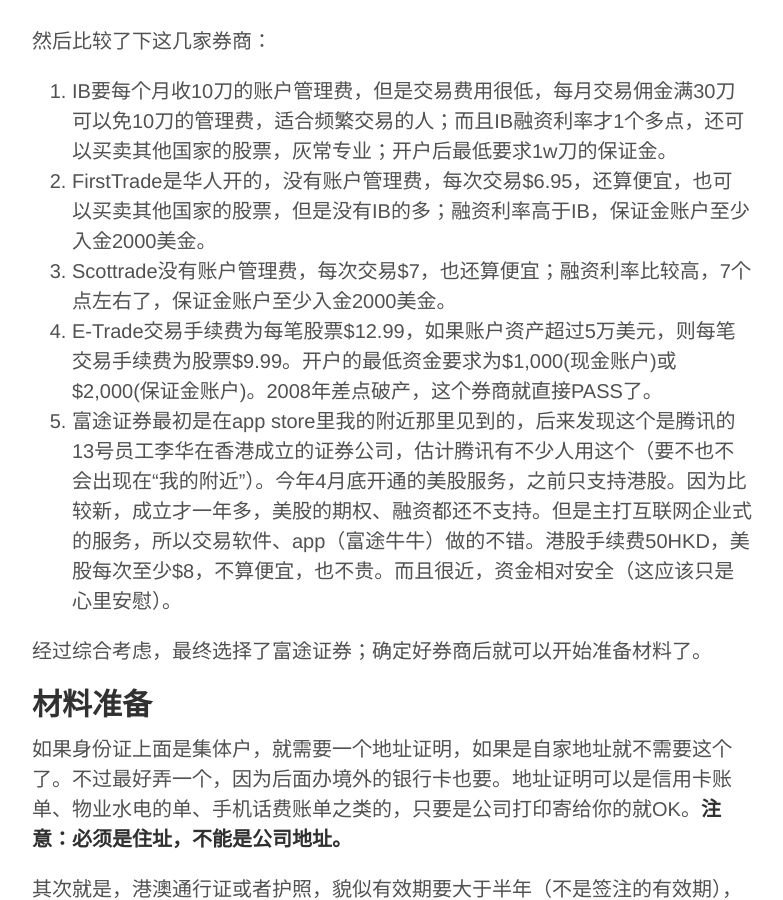
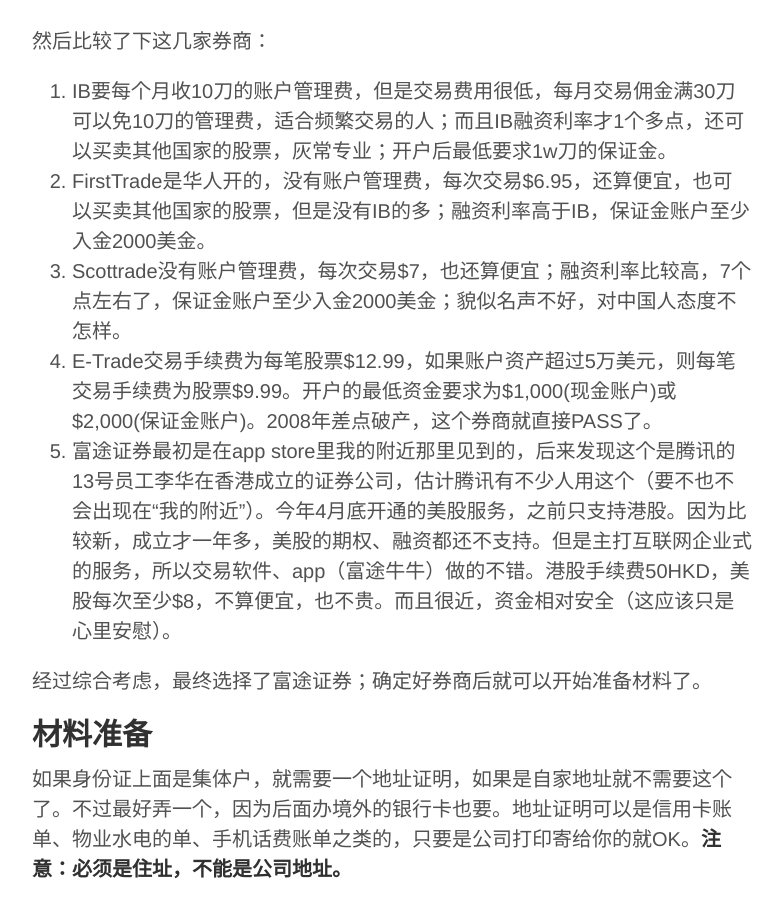
Before and after one commit to randyho/myblog, a Jekyll site: the page built from _posts/2014-07-06-us-stocks.md, in a window 1280 px wide and 900 px high, scrolled down 1220 px. Shown: the whole window, without its empty margins (248-1031 px from the left). Built offline with Jekyll 4.4.1, drawn with Linux system fonts in a browser that asks for light colours; Markdown is read by kramdown in place of the engine named in the settings; comment, search, counter and statistics services are not loaded.

Commit message:
更新内容

```diff
--- a/_posts/2014-07-06-us-stocks.md
+++ b/_posts/2014-07-06-us-stocks.md
@@ -31,7 +31,7 @@
 
 1.  IB要每个月收10刀的账户管理费，但是交易费用很低，每月交易佣金满30刀可以免10刀的管理费，适合频繁交易的人；而且IB融资利率才1个多点，还可以买卖其他国家的股票，灰常专业；开户后最低要求1w刀的保证金。
 2.  FirstTrade是华人开的，没有账户管理费，每次交易$6.95，还算便宜，也可以买卖其他国家的股票，但是没有IB的多；融资利率高于IB，保证金账户至少入金2000美金。
-3.  Scottrade没有账户管理费，每次交易$7，也还算便宜；融资利率比较高，7个点左右了，保证金账户至少入金2000美金。
+3.  Scottrade没有账户管理费，每次交易$7，也还算便宜；融资利率比较高，7个点左右了，保证金账户至少入金2000美金；貌似名声不好，对中国人态度不怎样。
 4.  E-Trade交易手续费为每笔股票$12.99，如果账户资产超过5万美元，则每笔交易手续费为股票$9.99。开户的最低资金要求为$1,000(现金账户)或$2,000(保证金账户)。2008年差点破产，这个券商就直接PASS了。
 5.  富途证券最初是在app store里我的附近那里见到的，后来发现这个是腾讯的13号员工李华在香港成立的证券公司，估计腾讯有不少人用这个（要不也不会出现在“我的附近”）。今年4月底开通的美股服务，之前只支持港股。因为比较新，成立才一年多，美股的期权、融资都还不支持。但是主打互联网企业式的服务，所以交易软件、app（富途牛牛）做的不错。港股手续费50HKD，美股每次至少$8，不算便宜，也不贵。而且很近，资金相对安全（这应该只是心里安慰）。
 
```
